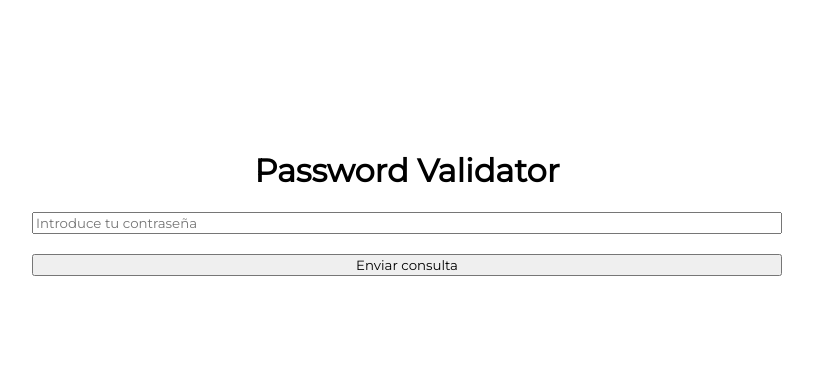
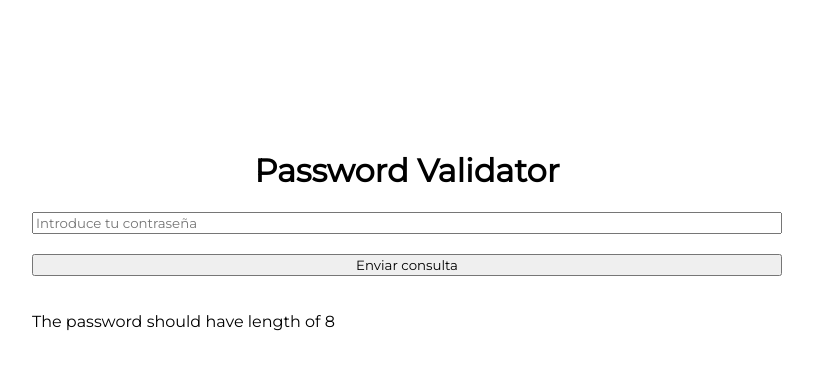
Before and after one commit to codurance/tdd-contenidos-2023, a Vue app in the folder vue/password-validator/: page / in a window 1280 px wide. Shown: the top 370 px of the page, without its empty margins (233-1046 px from the left). Built offline with nearby package versions, Linux system fonts and the light colour scheme.

Commit message:
GREEN: should show the error of short password when the password is {short1}

```diff
--- a/vue/password-validator/src/components/PasswordValidatorForm.vue
+++ b/vue/password-validator/src/components/PasswordValidatorForm.vue
@@ -7,6 +7,7 @@
     <section class="password-form">
       <input type="text" placeholder="Introduce tu contraseña">
       <button>Enviar consulta</button>
+      <p>The password should have length of 8</p>
     </section>
   </div>
 </template>
```
